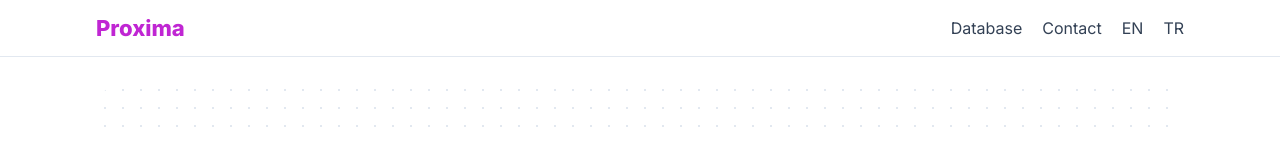
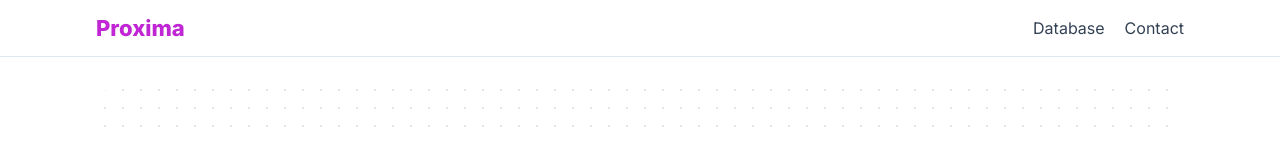
Before and after one commit to enhanced-search-lab/enhanced-search-engine, a React (Vite) app in the folder frontend/: page / in a window 1280 px wide. Shown: the top 141 px of the page. Built offline with nearby package versions, Linux system fonts and the light colour scheme; no server answers.

Commit message:
Update Layout.jsx

```diff
--- a/frontend/src/components/Layout.jsx
+++ b/frontend/src/components/Layout.jsx
@@ -11,8 +11,6 @@ export default function Layout() {
           <nav className="nav">
             <a href="#">Database</a>
             <a href="mailto:appproximaa@gmail.com">Contact</a>
-            <a href="#">EN</a>
-            <a href="#">TR</a>
           </nav>
         </div>
       </header>
```
